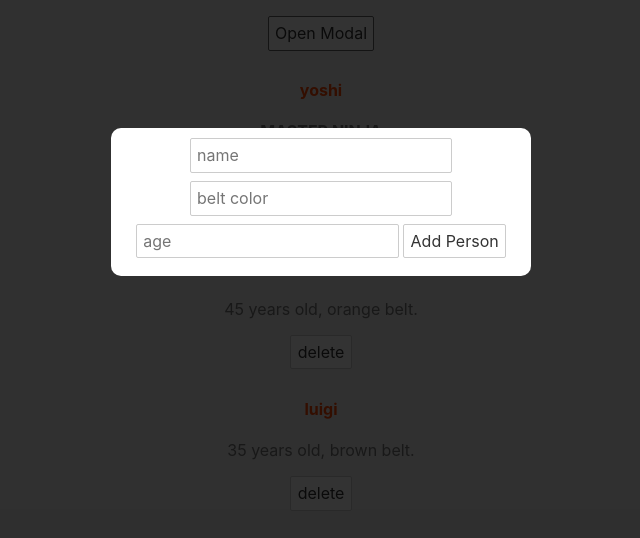
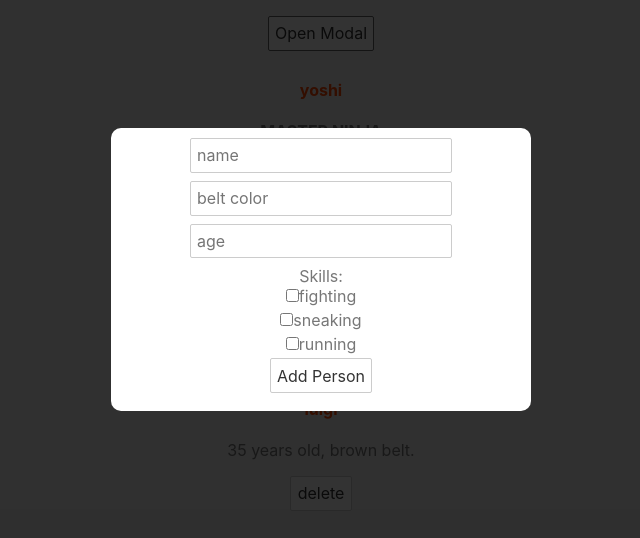
Before and after one commit to cartman-dev/svelte-class, a Svelte app: page / in a window 1280 px wide. Both pictures are taken after a click on the button "Open Modal". Shown: the top 538 px of the page, without its empty margins (319-959 px from the left). Built offline with nearby package versions, Linux system fonts and the light colour scheme.

Commit message:
Binding control method 1

```diff
--- a/src/AddPersonForm.svelte
+++ b/src/AddPersonForm.svelte
@@ -2,9 +2,12 @@
     let name;
     let beltColor;
     let age;
+    let fighting = false;
+    let sneaking = false;
+    let running = false;
 
     const handleSubmit = () => {
-        console.log(name, beltColor, age);
+        console.log(name, beltColor, age, fighting, sneaking, running);
     }
 </script>
 
@@ -12,6 +15,10 @@
     <input type="text" placeholder="name" bind:value={name}>
     <input type="text" placeholder="belt color" bind:value={beltColor}>
     <input type="number" placeholder="age" bind:value={age}>
+    <label>Skills:</label>
+    <input type="checkbox" bind:checked={fighting}>fighting<br>
+    <input type="checkbox" bind:checked={sneaking}>sneaking<br>
+    <input type="checkbox" bind:checked={running}>running<br>
 	<button>Add Person</button>
 </form>
 
```
